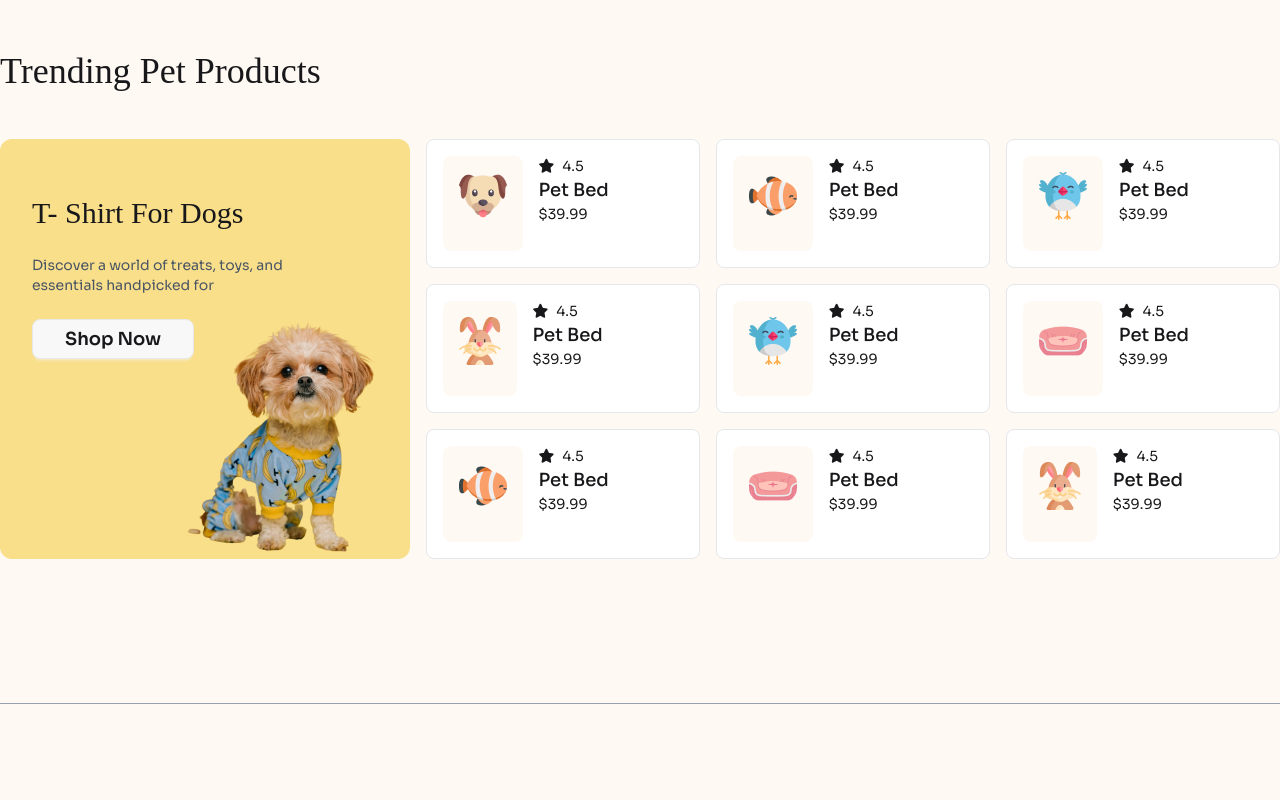
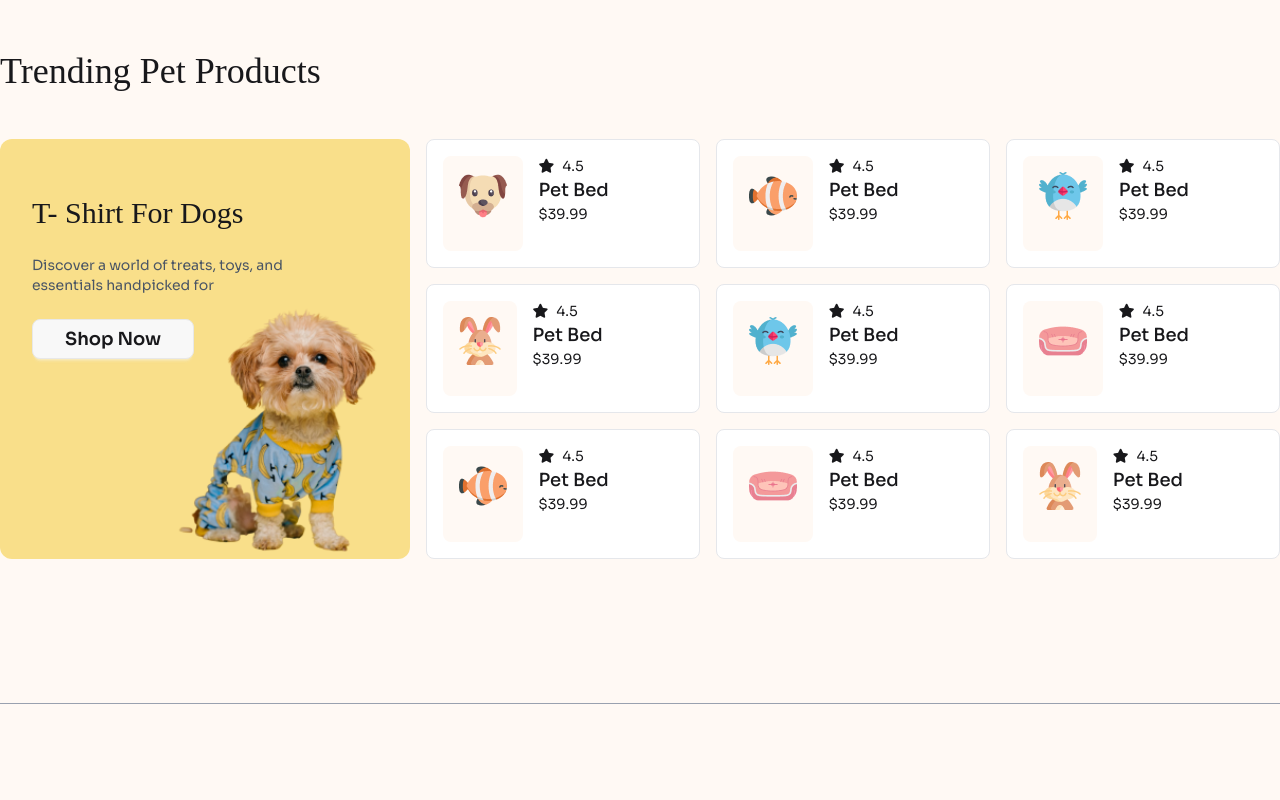
Before and after one commit to Dev-istiake/B11-A3-Living-Lab-Category_0001, a website: page index.html in a window 1280 px wide. Shown: the part 1620-2420 px from the top of the page. Drawn offline with Linux system fonts and the light colour scheme; a web font is replaced by a local one.

Commit message:
image width fix

```diff
--- a/index.html
+++ b/index.html
@@ -187,7 +187,7 @@
             </div>
          </section>
 
-         <!-- Pet product section -->
+         <!--  Trending Pet product section -->
          <section
             class="w-full mt-14 sm:mt-32 sm:border-b border-gray-400 py-4 sm:py-36 sm:bg-[#FFF9F4]"
          >
@@ -198,8 +198,10 @@
                <div
                   class="grid grid-cols-1 lg:grid-cols-[40%_auto] xl:grid-cols-[32%_auto] gap-4"
                >
-                  <div class="relative min-h-[420px] rounded-xl bg-[#F9DF8A]">
-                     <div class="px-8">
+                  <div
+                     class="relative min-h-[405px] sm:min-h-[420px] rounded-xl bg-[#F9DF8A]"
+                  >
+                     <div class="px-10 sm:px-14 md:px-16 lg:px-8">
                         <h1 class="mt-14 mb-6 text-3xl adlam-display">
                            T- Shirt For Dogs
                         </h1>
@@ -211,8 +213,14 @@
                            Shop Now
                         </button>
                      </div>
-                     <div class="absolute bottom-0 right-1">
-                        <img src="assets/cute-pet-small.png" alt="" />
+                     <div
+                        class="sm:w-[42%] md:w-[38%] lg:w-[58%] 2xl:w-[50%] absolute bottom-0 right-0"
+                     >
+                        <img
+                           class="w-full"
+                           src="assets/cute-pet-small.png"
+                           alt=""
+                        />
                      </div>
                   </div>
                   <div class="grid grid-cols-2 md:grid-cols-3 gap-4">
```
Also changed, not shown: src/output.css.
